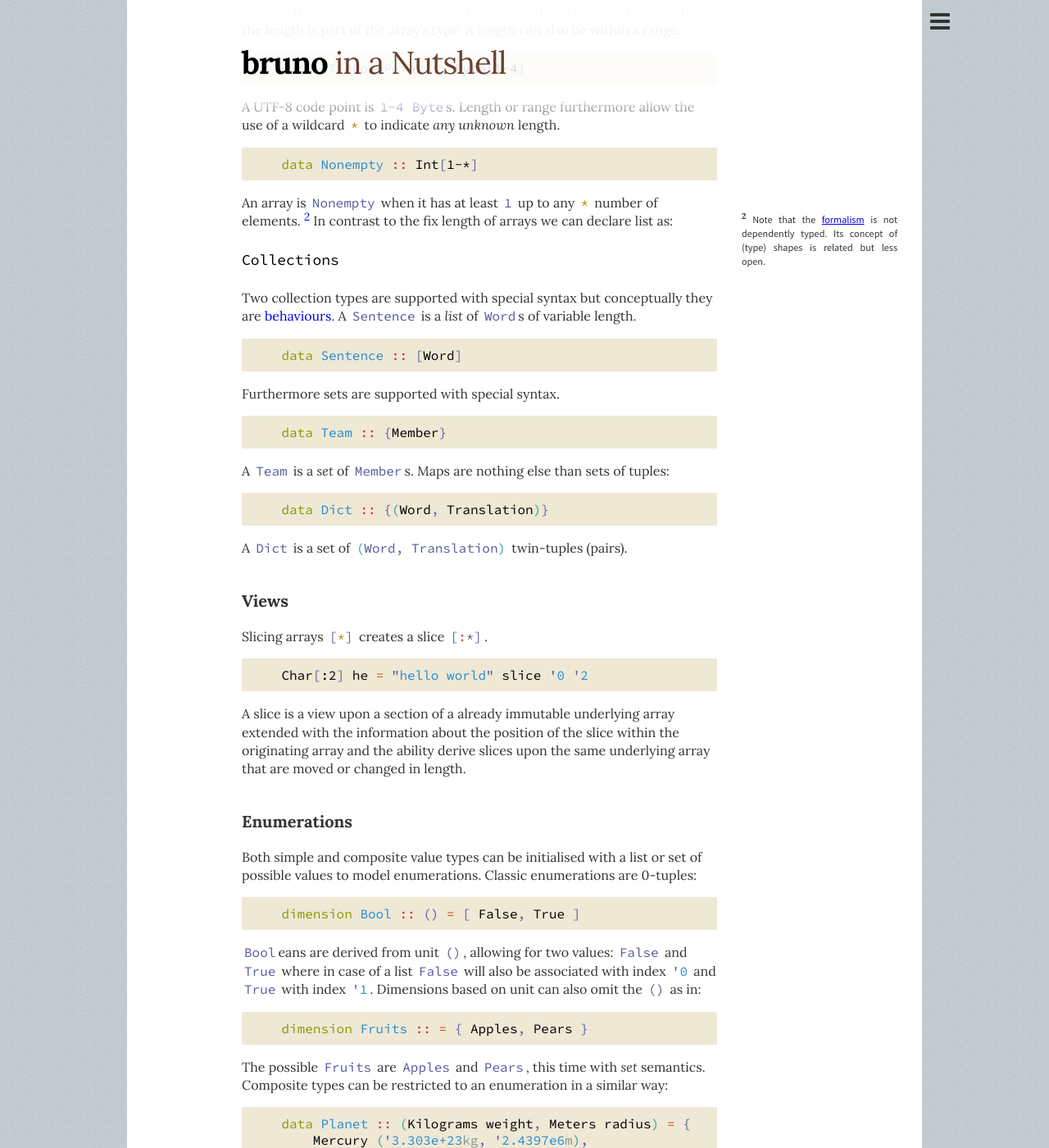
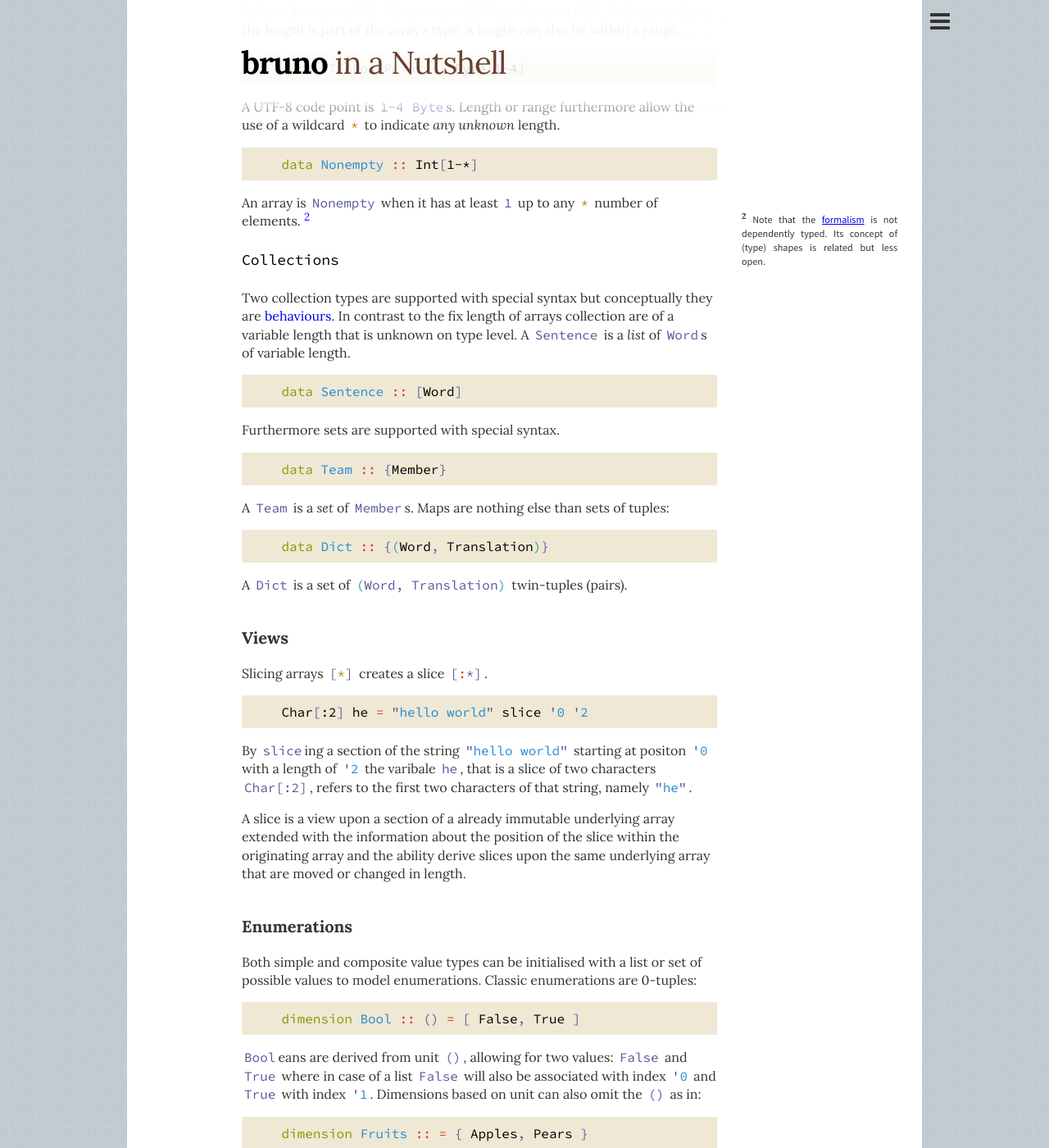
Before and after one commit to bruno-lang/bruno-lang.github.io, a Jekyll site: the page built from in-a-nutshell/index.md, in a window 1280 px wide and 1400 px high, scrolled down 3078 px. Shown: the whole window at 82% size. Built offline with Jekyll 4.4.1, drawn with Linux system fonts in a browser that asks for light colours; nearby versions of some CDN libraries.

Commit message:
Update index.md

```diff
--- a/in-a-nutshell/index.md
+++ b/in-a-nutshell/index.md
@@ -139,11 +139,12 @@ a wildcard `*` to indicate _any unknown_ length.
 		data Nonempty :: Int[1-*]
 
 An array is `Nonempty` when it has at least `1` up to any `*` number of elements. [^no-dependent-typing]
-In contrast to the fix length of arrays we can declare list as:
 
 #### Collections
 Two collection types are supported with special syntax but conceptually they
 are [behaviours](#behaviours).
+In contrast to the fix length of arrays collection are of a variable length
+that is unknown on type level.
 A `Sentence` is a _list_ of `Word`s of variable length.
 
 		data Sentence :: [Word]
@@ -165,6 +166,11 @@ A `Dict` is a set of `(Word, Translation)` twin-tuples (pairs).
 Slicing arrays `[*]` creates a slice `[:*]`.
 
 		Char[:2] he = "hello world" slice '0 '2
+
+By `slice`ing a section of the string `"hello world"` starting at positon
+`'0` with a length of `'2` the varibale `he`, that is a slice of two
+characters `Char[:2]`, refers to the first two characters of that string,
+namely `"he"`.
 
 A slice is a view upon a section of a already immutable underlying array
 extended with the information about the position of the slice within the
```
